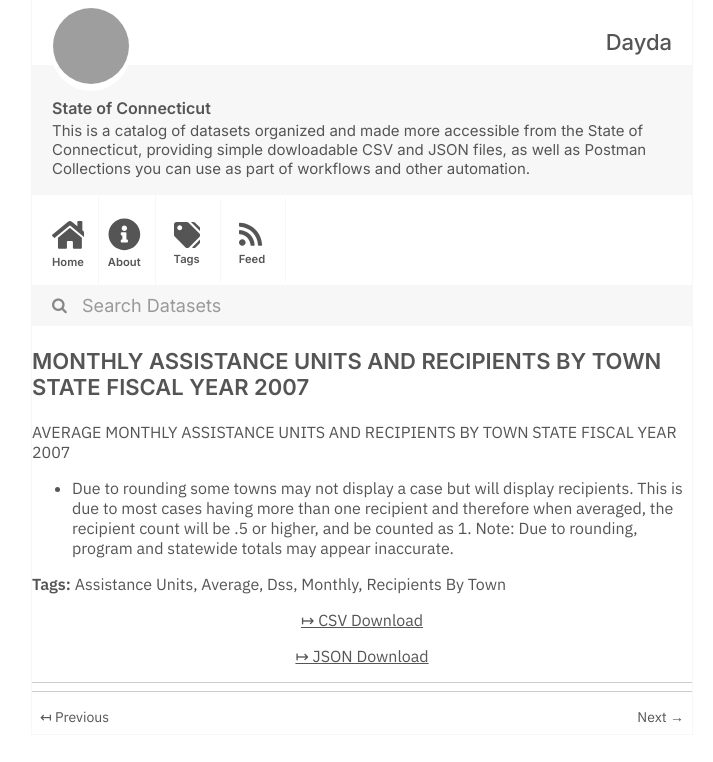
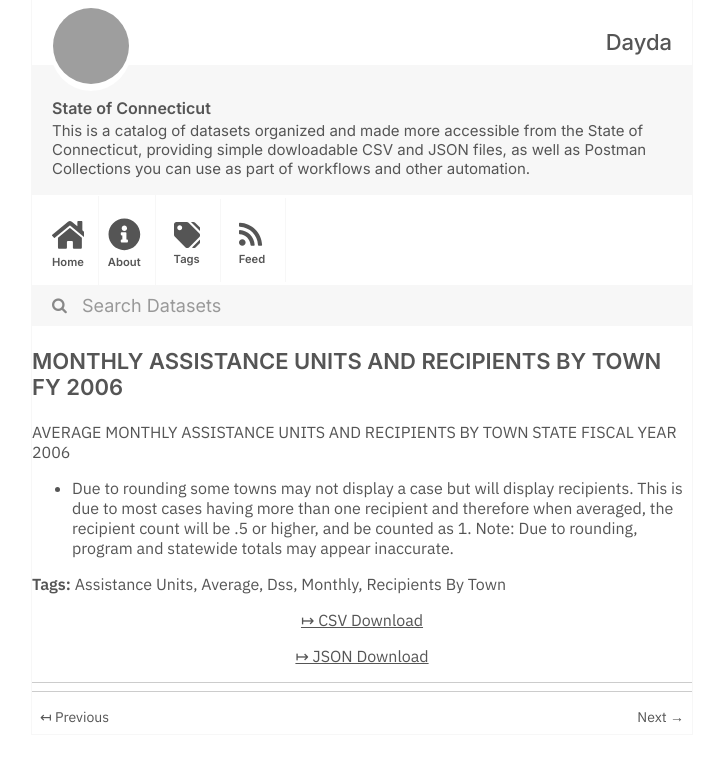
Before and after one commit to dayda-entities/state-of-connecticut, a Jekyll site: the page built from _posts/2020-11-12-monthly-assistance-units-and-r.md, in a window 1280 px wide, cut to the strip 0-762 px from the top of the page. Shown: the whole strip, without its empty margins (278-991 px from the left). Built offline with Jekyll 4.4.1, drawn with Linux system fonts in a browser that asks for light colours; grey boxes are pictures that could not be loaded.

```diff
--- a/_posts/2020-11-12-monthly-assistance-units-and-r.md
+++ b/_posts/2020-11-12-monthly-assistance-units-and-r.md
@@ -1,7 +1,7 @@
 ---
-title: MONTHLY ASSISTANCE UNITS AND RECIPIENTS BY TOWN STATE FISCAL YEAR 2007
-created: '2020-11-12T14:58:39.186738'
-modified: '2020-11-12T14:58:39.186748'
+title: "MONTHLY ASSISTANCE UNITS AND RECIPIENTS BY TOWN\t FY 2006"
+created: '2020-11-12T14:54:30.750104'
+modified: '2020-11-12T14:54:30.750114'
 state: active
 type: dataset
 tags:
@@ -12,12 +12,12 @@ tags:
   - Recipients By Town
 groups:
   - Local Government
-csv_url: 'https://data.ct.gov/api/views/yf8e-3hwz/rows.csv?accessType=DOWNLOAD'
-json_url: 'https://data.ct.gov/api/views/yf8e-3hwz/rows.json?accessType=DOWNLOAD'
+csv_url: 'https://data.ct.gov/api/views/73sy-vvz7/rows.csv?accessType=DOWNLOAD'
+json_url: 'https://data.ct.gov/api/views/73sy-vvz7/rows.json?accessType=DOWNLOAD'
 layout: post
 
 ---
 AVERAGE MONTHLY ASSISTANCE UNITS AND RECIPIENTS BY TOWN
-STATE FISCAL YEAR 2007
+STATE FISCAL YEAR 2006
 * Due to rounding some towns may not display a case but will display recipients.  This is due to most cases having more than one recipient and therefore when averaged, the recipient count will be .5 or higher, and be counted as 1.
 Note: Due to rounding, program and statewide totals may appear inaccurate.
```
